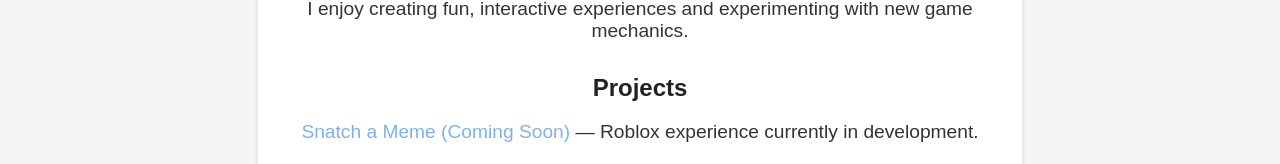
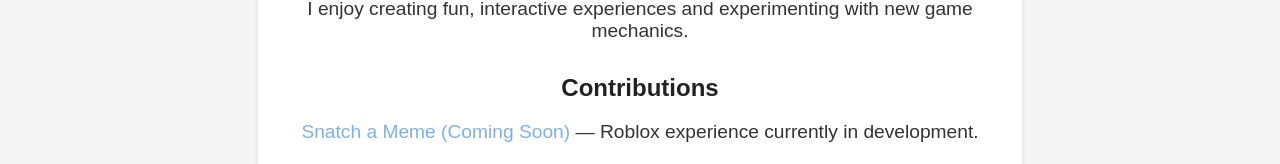
Before and after one commit to zekedoesgames/ZekesPortfolio, a plain HTML site: page index.html in a window 1280 px wide. Shown: the part 370-534 px from the top of the page. Drawn offline with Linux system fonts and the light colour scheme.

Commit message:
Update index.html

```diff
--- a/index.html
+++ b/index.html
@@ -73,7 +73,7 @@
     </div>
 
     <div class="section">
-      <h2>Projects</h2>
+      <h2>Contributions</h2>
       <p>
         <a href="https://www.roblox.com/share?code=fbf886741a491645b452262a5dff78a8&type=ExperienceDetails&stamp=1757592751027" class="disabled">
           Snatch a Meme (Coming Soon)
```
